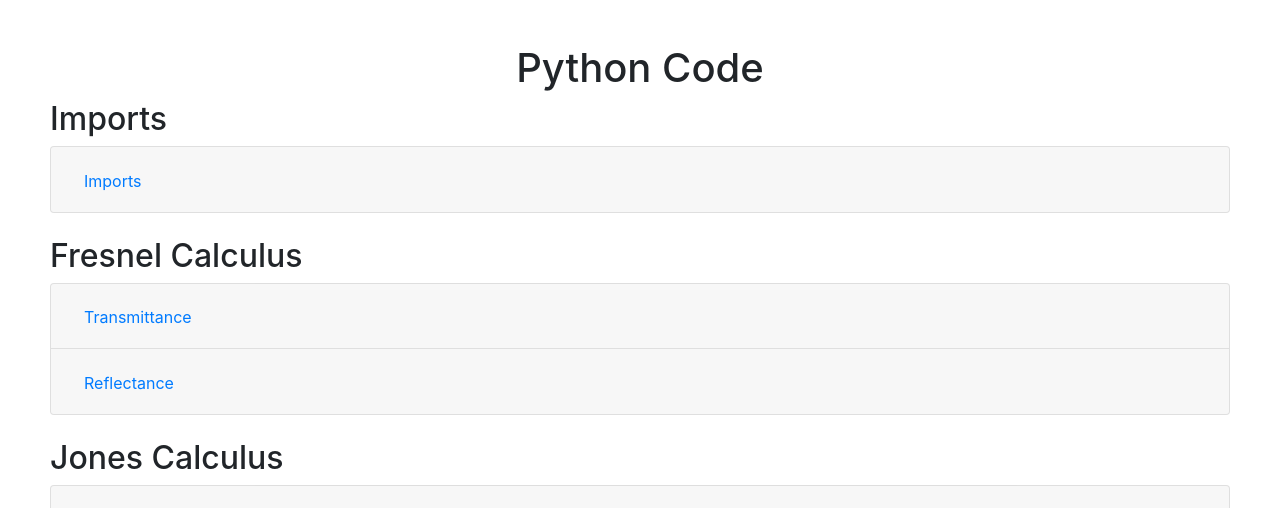
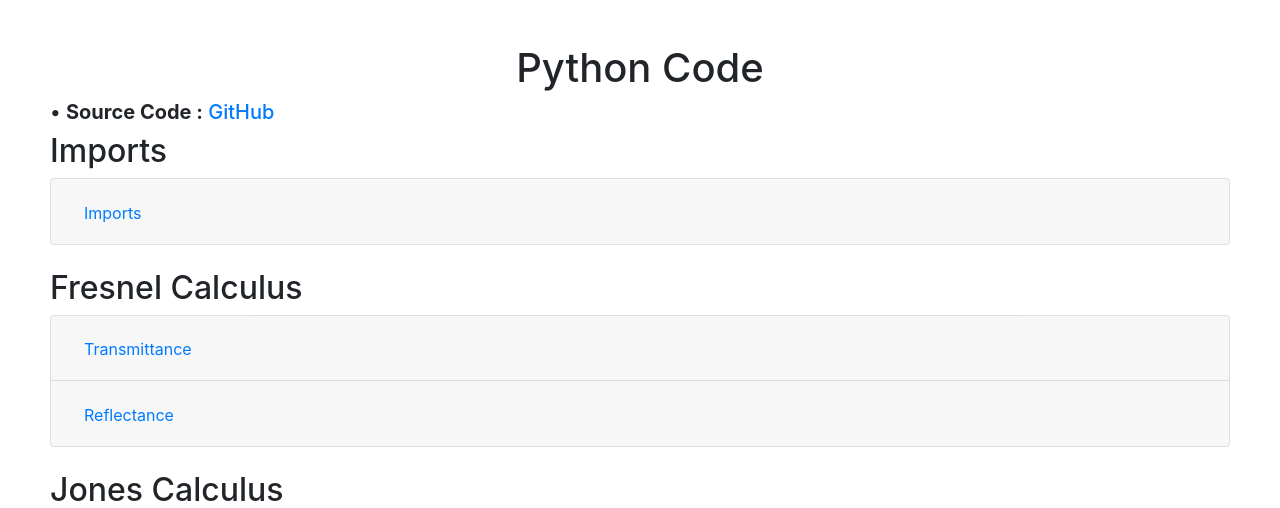
Before and after one commit to Bakadir/polarization, a Django app: page / in a window 1280 px wide. Shown: the part 54-562 px from the top of the page. Run offline with Django 4.2, Linux system fonts and the light colour scheme; some libraries are stand-ins or nearby versions.

Commit message:
Update pythoncode.html

```diff
--- a/polar/templates/polar/pythoncode.html
+++ b/polar/templates/polar/pythoncode.html
@@ -11,6 +11,7 @@
                     hljs.initHighlightingOnLoad();
                 </script>
 <body style="padding: 50px;">
+  <h5> &#8226; <strong> Source Code :</strong> <a href="https://github.com/Bakadir/polarization" target="_blank">GitHub</a></h5>
     <div class="accordion" id="accordionExample">
 
         <!-- Imports -->
```
